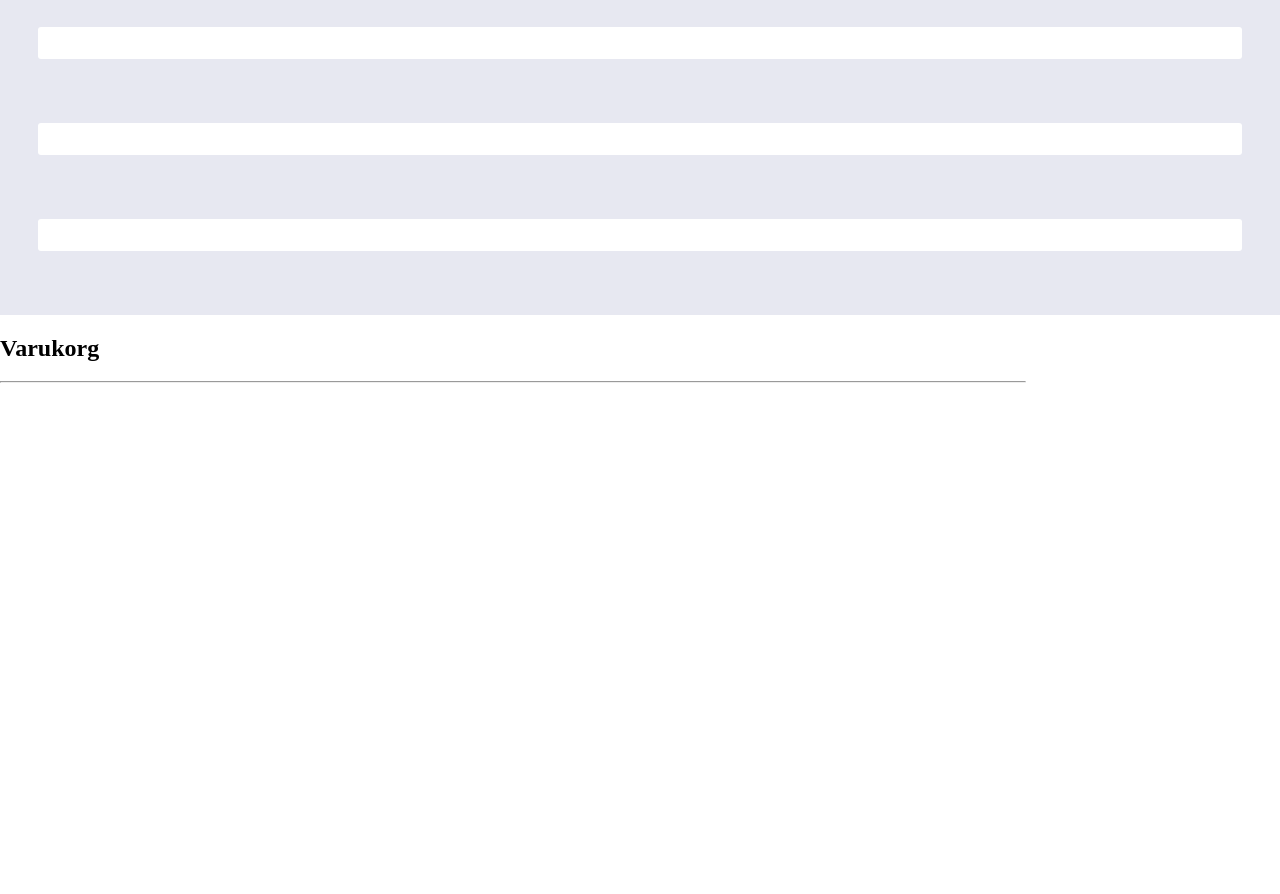
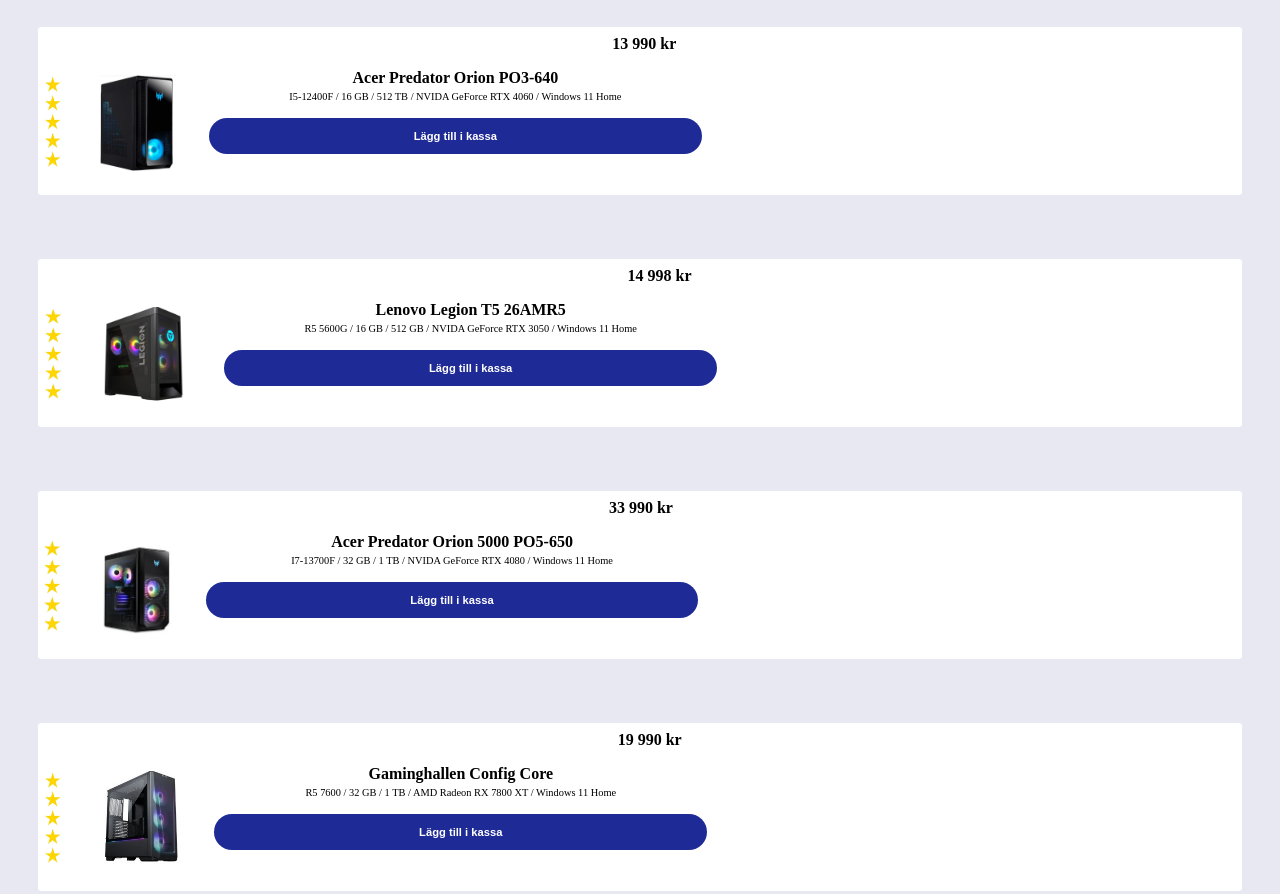
Before and after one commit to TE22A-Inal-Zettergren-Nova/Porjekt_webbshop, a plain HTML site: page index.html in a window 1280 px wide. Shown: the part 820-1714 px from the top of the page. Before the commit the page ends 1211 px from the top, so only its background shows below. Drawn offline with Linux system fonts and the light colour scheme; a web font is replaced by a local one.

Commit message:
skapat och stylat alla artiklar

```diff
--- a/index.html
+++ b/index.html
@@ -74,7 +74,7 @@
 
         <article>
             <div class="bilder">
-                <img class="betyg" src="img/4stars.jpg" alt="fem stjärnor">
+                <img class="betyg" src="img/4stars.jpg" alt="fyra stjärnor">
                 <img class="dator" src="img/sharkgaming.webp" alt="dator">
         </div>
         <div class="text">
@@ -84,10 +84,58 @@
             <button class="köp-knapp">Lägg till i kassa</button>
         </div>
         </article>
-        <article></article>
-        <article</article>
-        <article></article>
-        <article></article>
+
+        <article>
+            <div class="bilder">
+                <img class="betyg" src="img/5stjärnor.jpg" alt="fem stjärnor">
+                <img class="dator" src="img/acer.webp" alt="dator">
+            </div>
+            <div class="text">
+                <h4 class="priset">13 990 kr</h4>
+                <h5>Acer Predator Orion PO3-640</h5>
+                <p>I5-12400F / 16 GB / 512 TB / NVIDA GeForce RTX 4060 / Windows 11 Home</p>
+                <button class="köp-knapp">Lägg till i kassa</button>
+            </div>
+        </article>
+
+        <article>
+            <div class="bilder">
+                <img class="betyg" src="img/5stjärnor.jpg" alt="fem stjärnor">
+                <img class="dator" src="img/lenovo.webp" alt="dator">
+            </div>
+            <div class="text">
+                <h4 class="priset">14 998 kr</h4>
+                <h5>Lenovo Legion  T5 26AMR5</h5>
+                <p>R5 5600G / 16 GB / 512 GB / NVIDA GeForce RTX 3050 / Windows 11 Home</p>
+                <button class="köp-knapp">Lägg till i kassa</button>
+            </div>
+        </article>
+
+        <article>
+            <div class="bilder">
+                <img class="betyg" src="img/5stjärnor.jpg" alt="fem stjärnor">
+                <img class="dator" src="img/acer-pro.jpg" alt="dator">
+            </div>
+            <div class="text">
+                <h4 class="priset">33 990 kr</h4>
+                <h5>Acer Predator Orion 5000 PO5-650</h5>
+                <p>I7-13700F / 32 GB / 1 TB / NVIDA GeForce RTX 4080 / Windows 11 Home</p>
+                <button class="köp-knapp">Lägg till i kassa</button>
+            </div>
+        </article>
+
+        <article>
+            <div class="bilder">
+                <img class="betyg" src="img/5stjärnor.jpg" alt="fem stjärnor">
+                <img class="dator" src="img/gaminghallen-pro.jpg" alt="dator">
+            </div>
+            <div class="text">
+                <h4 class="priset">19 990 kr</h4>
+                <h5>Gaminghallen Config Core</h5>
+                <p>R5 7600 / 32 GB / 1 TB / AMD Radeon RX 7800 XT / Windows 11 Home</p>
+                <button class="köp-knapp">Lägg till i kassa</button>
+            </div>
+        </article>
     </main>
 
     <div id="Varukorg">
```
Also changed, not shown: img/acer-pro.jpg (added), img/gaminghallen-pro.jpg (added).
